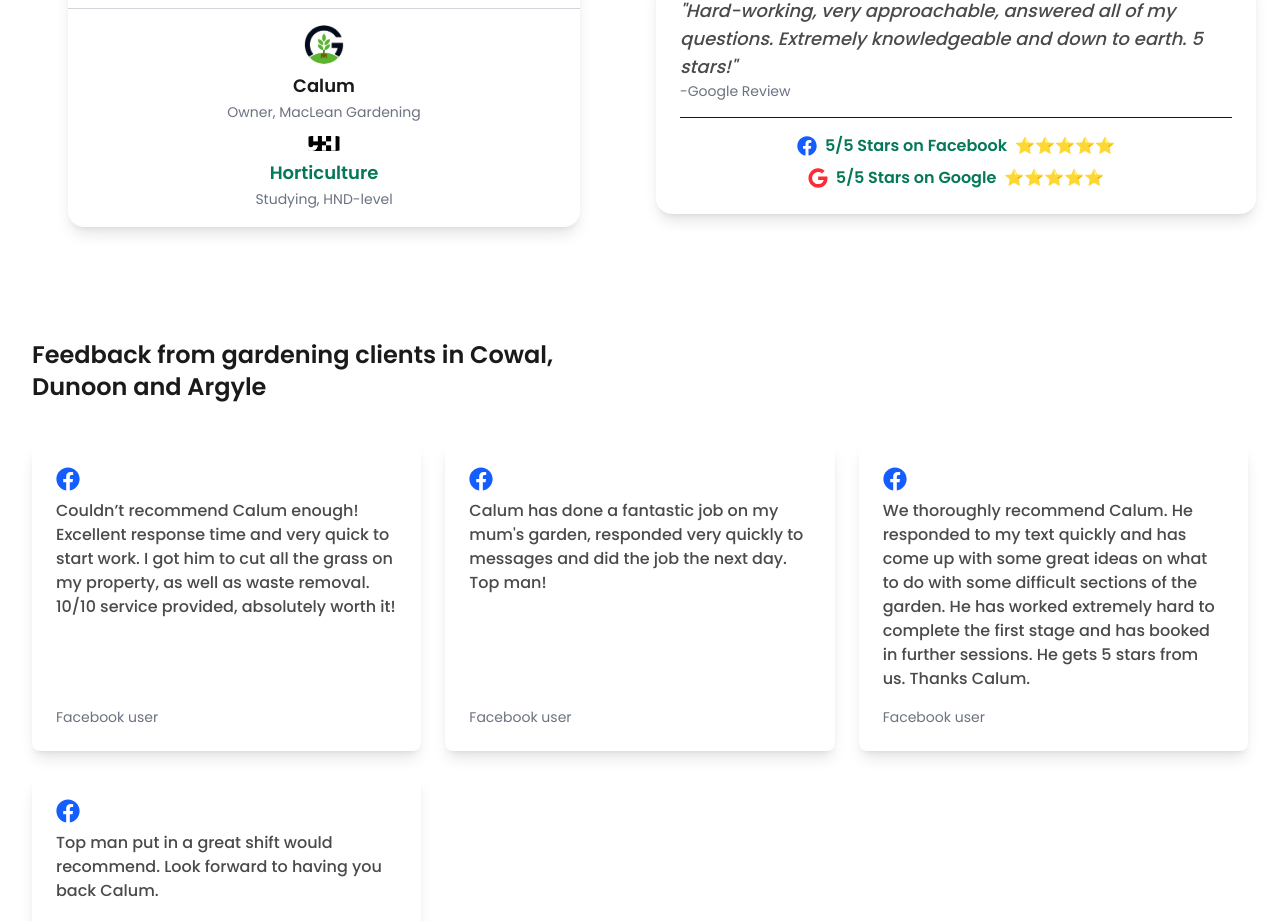
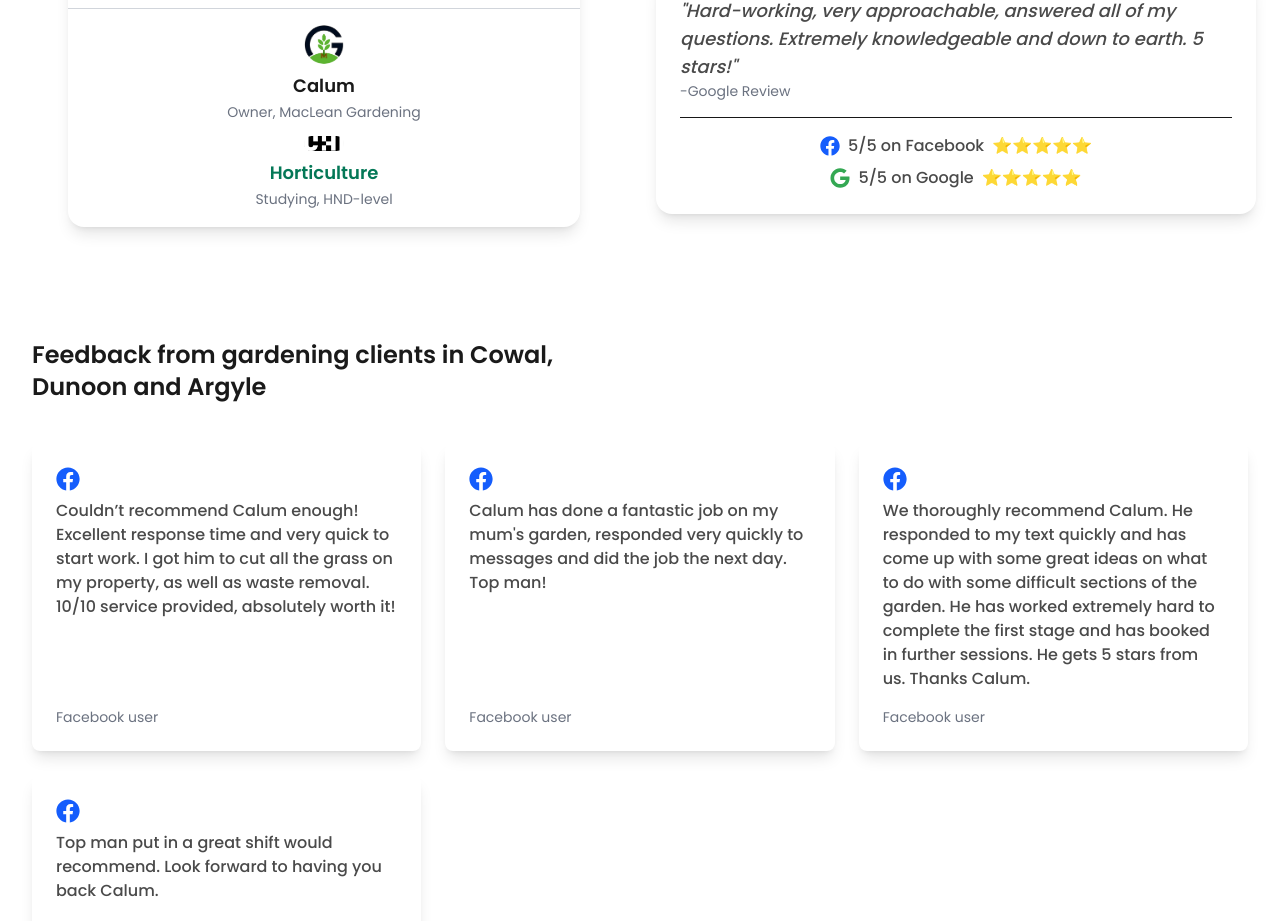
Before and after one commit to WilyBox/maclean-gardening, a Next.js app: page / in a window 1280 px wide. Shown: the part 1100-2021 px from the top of the page. Built offline with nearby package versions, Linux system fonts and the light colour scheme.

Commit message:
opacity for apple 6

```diff
--- a/src/app/components/Testimonial.tsx
+++ b/src/app/components/Testimonial.tsx
@@ -84,16 +84,16 @@ export default function TestimonialSection() {
           {/* Rating Footer */}
           <div className="border-t mt-4 pt-4 text-center space-y-2">
             {/* Facebook Rating */}
-            <div className="flex items-center justify-center gap-2 text-green-700 font-semibold">
-              <FaFacebook className="text-blue-600 text-xl" />
-              <span>5/5 Stars on Facebook</span>
+            <div className="flex items-center justify-center gap-2 font-semibold">
+              <FaFacebook className="logo-color-facebook text-xl" />
+              <span className="text-gray-700">5/5 on Facebook</span>
               <span className="text-yellow-500">⭐⭐⭐⭐⭐</span>
             </div>
 
             {/* Google Rating */}
-            <div className="flex items-center justify-center gap-2 text-green-700 font-semibold">
-              <FaGoogle className="text-red-500 text-xl" />
-              <span>5/5 Stars on Google</span>
+            <div className="flex items-center justify-center gap-2 font-semibold">
+              <FaGoogle className="logo-color-google text-xl" />
+              <span className="text-gray-700">5/5 on Google</span>
               <span className="text-yellow-500">⭐⭐⭐⭐⭐</span>
             </div>
           </div>
--- a/src/app/globals.css
+++ b/src/app/globals.css
@@ -108,3 +108,8 @@ a {
   color: #155dfc !important; /* Ensures correct blue shade */
   opacity: 1 !important; /* Ensures full opacity */
 }
+
+.logo-color-google {
+  color: rgb(52, 168, 83)!important; /* Ensures correct green shade */
+  opacity: 1 !important; /* Ensures full opacity */
+}
```
